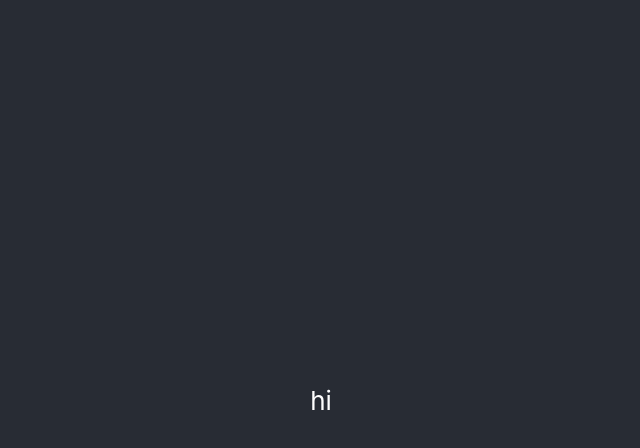
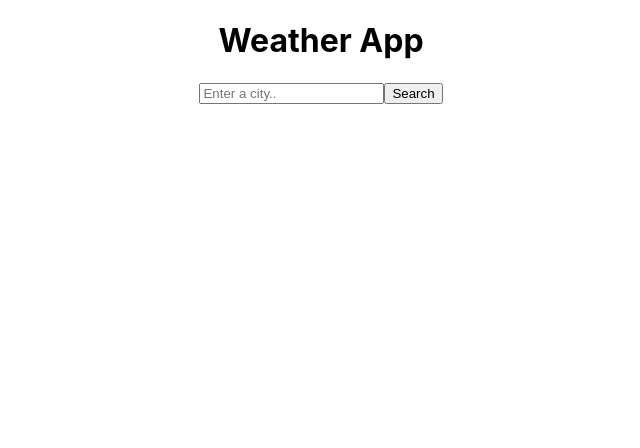
Before and after one commit to annaBalabak/weather-react, a React (Create React App) app: page / in a window 1280 px wide. Shown: the top 448 px of the page, without its empty margins (319-959 px from the left). Built offline with nearby package versions, Linux system fonts and the light colour scheme.

Commit message:
created weather search

```diff
--- a/src/App.js
+++ b/src/App.js
@@ -1,16 +1,11 @@
 import './App.css';
-import axios from "axios";
-function App() {
+import Search from "./Search"
+
+export default function App() {
   return (
     <div className="App">
-      <header className="App-header">
-
-        <p>
-        hi
-        </p>
-      </header>
+      <h1>Weather App</h1>
+      <Search />
     </div>
   );
 }
-
-export default App;
--- /dev/null
+++ b/src/Search.css
@@ -0,0 +1,3 @@
+ul{
+    list-style: none;
+}
--- /dev/null
+++ b/src/Search.js
@@ -0,0 +1,56 @@
+import React, { useState } from "react";
+import axios from "axios";
+import "./Search.css"
+
+export default function Weather() {
+  const [city, setCity] = useState(" ");
+  const [weather, setWeather] = useState(null);
+  const [loaded, setLoaded] = useState(false);
+
+  function updateCity(event) {
+    setCity(event.target.value);
+  }
+
+  function showWeather(response) {
+    setLoaded(true);
+    setWeather({
+      temperature: response.data.main.temp,
+      description: response.data.weather[0].description,
+      humidity: response.data.main.humidity,
+      wind: response.data.wind.speed,
+      icon: `http://openweathermap.org/img/wn/${response.data.weather[0].icon}@2x.png`,
+    });
+  }
+
+  function handleSubmit(event) {
+    event.preventDefault();
+    let url = `https://api.openweathermap.org/data/2.5/weather?q=${city}&appid=094780c710fa4efd669f0df8c3991927&units=metric`;
+    axios.get(url).then(showWeather);
+  }
+
+  let form = (
+    <form onSubmit={handleSubmit}>
+      <input type="search" placeholder="Enter a city.." onChange={updateCity} />
+      <button type="Submit">Search</button>
+    </form>
+  );
+
+  if (loaded) {
+    return (
+      <div>
+        {form}
+        <ul>
+          <li>Temperature: {Math.round(weather.temperature)}°C</li>
+          <li>Description: {weather.description}</li>
+          <li>Humidity: {weather.humidity}%</li>
+          <li>Wind: {Math.round(weather.wind)}km/h</li>
+          <li>
+            <img src={weather.icon} alt={weather.description} />
+          </li>
+        </ul>
+      </div>
+    );
+  } else {
+    return form;
+  }
+}
```
